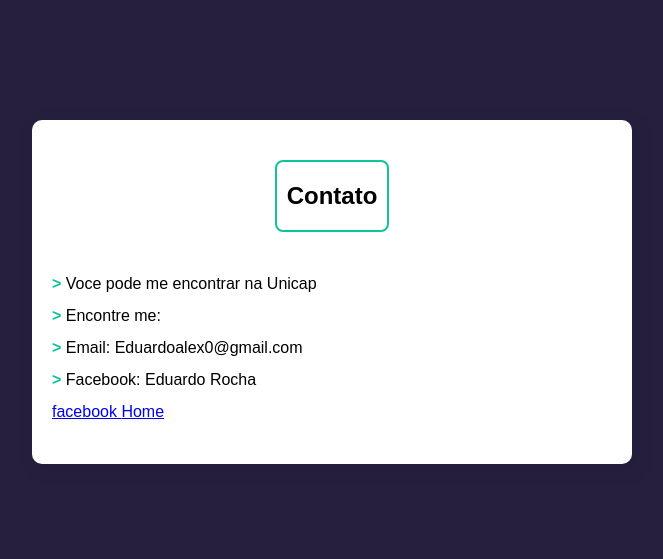
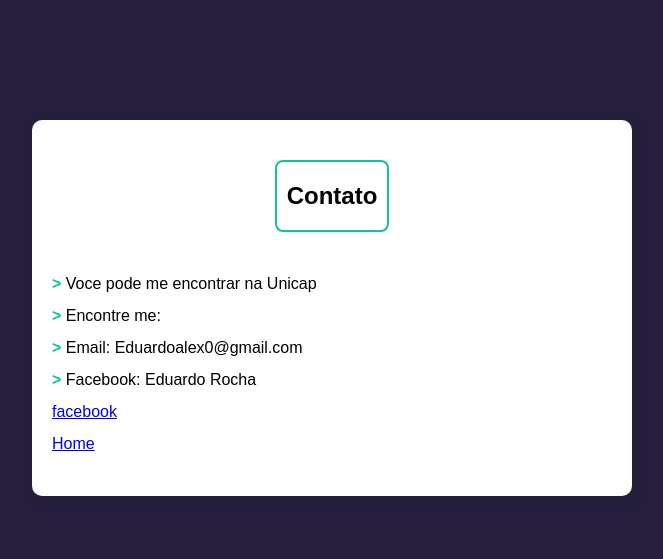
Before and after one commit to Edualex0/Rotina-CSS, a plain HTML site: page contato.html in a window 1280 px wide. Shown: the whole page, without its empty margins (308-971 px from the left). Drawn offline with Linux system fonts and the light colour scheme.

Commit message:
11° commit- correção e quebra de linha no arquivo contato.html linha 17

```diff
--- a/contato.html
+++ b/contato.html
@@ -14,7 +14,7 @@
             <li>Encontre me:</li>
             <li>Email: Eduardoalex0@gmail.com</li>
             <li>Facebook: Eduardo Rocha</li>
-            <a href="https://www.facebook.com/ShadowTheHedgehogFanClub324/" >facebook </a>
+            <a href="https://www.facebook.com/ShadowTheHedgehogFanClub324/" >facebook </a> <br>
             <a href="/index.html"> Home</a>
 
         </ul>
```
